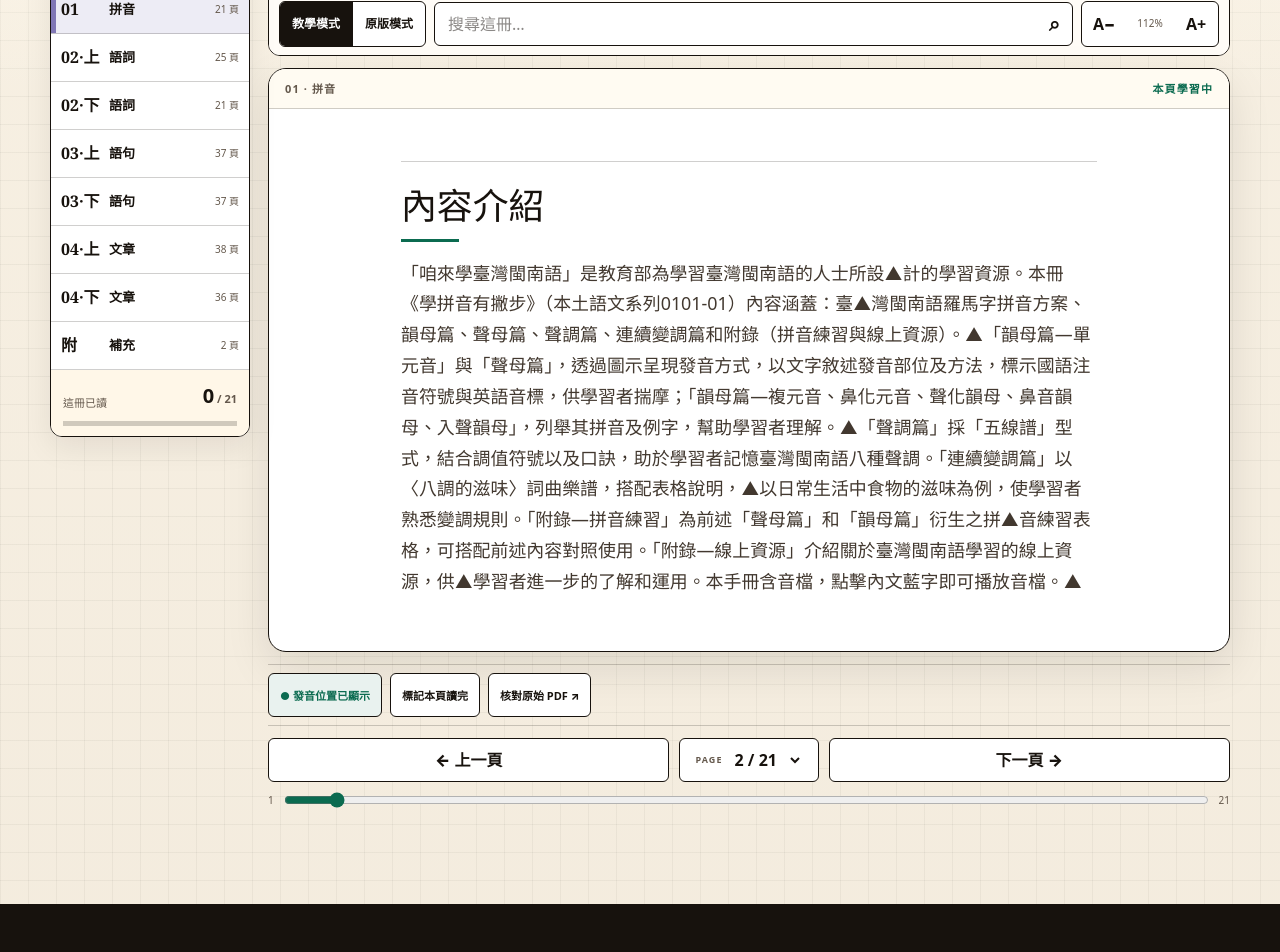
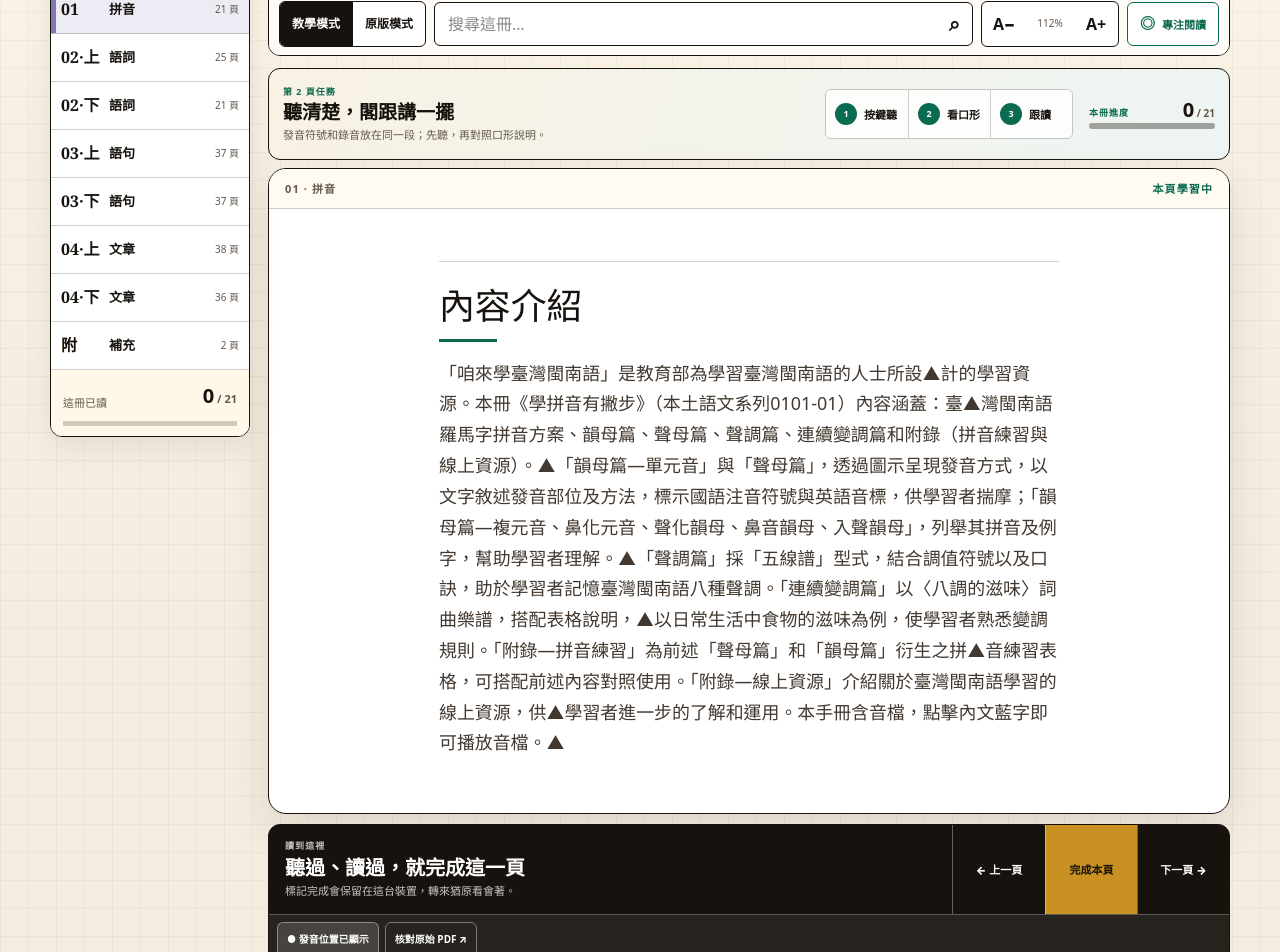
Before and after one commit to OpenFormosa/OpenTaigi, a Next.js app: page / in a window 1280 px wide. Shown: the part 2620-3572 px from the top of the page. Built offline with nearby package versions, Linux system fonts and the light colour scheme.

Commit message:
Improve guided reading experience

```diff
--- a/app/TaigiApp.tsx
+++ b/app/TaigiApp.tsx
@@ -159,6 +159,13 @@ type Sentence = {
 type LastPlace = {
   bookId: string;
   page: number;
+};
+
+type PageGuide = {
+  eyebrow: string;
+  title: string;
+  description: string;
+  steps: [string, string, string];
 };
 
 const SOURCE_ROOT =
@@ -489,6 +496,52 @@ function normalizeTeachingText(value: string) {
     .toLocaleLowerCase();
 }
 
+function guideForPage(
+  book: Book,
+  pageNumber: number,
+  vocabularyCount: number,
+  sentenceCount: number,
+): PageGuide {
+  if (vocabularyCount > 0) {
+    return {
+      eyebrow: `第 ${pageNumber} 頁任務`,
+      title: `學會 ${vocabularyCount} 个生活語詞`,
+      description: "按原位播放鍵聽詞頭，再看台羅、華語和完整例詞。",
+      steps: ["聽詞頭", "看詞義", "聽例詞"],
+    };
+  }
+  if (sentenceCount > 0) {
+    return {
+      eyebrow: `第 ${pageNumber} 頁任務`,
+      title: `聽懂 ${sentenceCount} 句生活台語`,
+      description: "先只聽語氣，跟著講一擺，最後才揭開華語提示。",
+      steps: ["先聽", "跟講", "揭提示"],
+    };
+  }
+  if (book.id === "pronunciation") {
+    return {
+      eyebrow: `第 ${pageNumber} 頁任務`,
+      title: "聽清楚，閣跟講一擺",
+      description: "發音符號和錄音放在同一段；先聽，再對照口形說明。",
+      steps: ["按鍵聽", "看口形", "跟讀"],
+    };
+  }
+  if (book.series === "文章") {
+    return {
+      eyebrow: `第 ${pageNumber} 頁任務`,
+      title: "讀一段，理解一段",
+      description: "先看標題抓主題，再依段落讀；遇到藍色播放鍵就原位聽。",
+      steps: ["抓主題", "逐段讀", "完成本頁"],
+    };
+  }
+  return {
+    eyebrow: `第 ${pageNumber} 頁任務`,
+    title: "照教材順序讀完這一頁",
+    description: "標題、說明和真人發音已排成同一條閱讀動線。",
+    steps: ["先預覽", "讀內容", "完成本頁"],
+  };
+}
+
 function audioForBlock(
   page: HtmlPage,
   side: "left" | "right",
@@ -532,6 +585,7 @@ export function TaigiApp() {
   const [readerQuery, setReaderQuery] = useState("");
   const [fontScale, setFontScale] = useState(1);
   const [showAudio, setShowAudio] = useState(true);
+  const [focusMode, setFocusMode] = useState(false);
   const [lastPlace, setLastPlace] = useState<LastPlace | null>(null);
   const [completed, setCompleted] = useState<Set<string>>(() =>
     typeof window === "undefined"
@@ -974,6 +1028,18 @@ export function TaigiApp() {
   const completeCount = activeBook
     ? [...completed].filter((key) => key.startsWith(`${activeBook.id}-`)).length
     : 0;
+  const pageGuide = activeBook
+    ? guideForPage(
+        activeBook,
+        pageNumber,
+        pageVocabulary.length,
+        sentencePageGroups.reduce(
+          (count, group) => count + group.sentences.length,
+          0,
+        ),
+      )
+    : null;
+  const pageIsComplete = completed.has(pageKey);
 
   return (
     <div className="site-shell" id="top">
@@ -1198,7 +1264,11 @@ export function TaigiApp() {
           </div>
 
           {mode === "reader" && (
-            <div className="reader-shell section-pad">
+            <div
+              className={`reader-shell section-pad ${
+                focusMode ? "focus-mode" : ""
+              }`}
+            >
               <aside className="reader-rail">
                 <header>
                   <small>HTML TEXTBOOK</small>
@@ -1332,6 +1402,22 @@ export function TaigiApp() {
                             A+
                           </button>
                         </div>
+                        <button
+                          type="button"
+                          className={`reader-focus-toggle ${
+                            focusMode ? "active" : ""
+                          }`}
+                          aria-pressed={focusMode}
+                          onClick={() => {
+                            setFocusMode((value) => !value);
+                            setReaderView("reading");
+                          }}
+                        >
+                          <span aria-hidden="true">
+                            {focusMode ? "×" : "◎"}
+                          </span>
+                          {focusMode ? "離開專注" : "專注閱讀"}
+                        </button>
                       </div>
 
                       {readerQuery && (
@@ -1355,6 +1441,44 @@ export function TaigiApp() {
                         </div>
                       )}
                     </div>
+
+                    {readerView === "reading" && pageGuide && (
+                      <section
+                        className="lesson-session-strip"
+                        aria-labelledby="page-learning-goal"
+                      >
+                        <div className="session-goal">
+                          <span>{pageGuide.eyebrow}</span>
+                          <strong id="page-learning-goal">
+                            {pageGuide.title}
+                          </strong>
+                          <p>{pageGuide.description}</p>
+                        </div>
+                        <ol aria-label="這頁的學習順序">
+                          {pageGuide.steps.map((step, index) => (
+                            <li key={step}>
+                              <b>{index + 1}</b>
+                              {step}
+                            </li>
+                          ))}
+                        </ol>
+                        <div
+                          className="session-progress"
+                          aria-label={`本冊已完成 ${completeCount} 頁，共 ${activeBook.pageCount} 頁`}
+                        >
+                          <span>本冊進度</span>
+                          <strong>
+                            {completeCount}
+                            <small> / {activeBook.pageCount}</small>
+                          </strong>
+                          <progress
+                            value={completeCount}
+                            max={activeBook.pageCount}
+                            aria-label={`本冊已完成 ${completeCount} 頁，共 ${activeBook.pageCount} 頁`}
+                          />
+                        </div>
+                      </section>
+                    )}
 
                     {readerView === "reading" ? (
                       <article
@@ -1368,7 +1492,7 @@ export function TaigiApp() {
                               ` · ${activePage.hotspots.length} 段真人發音`}
                           </span>
                           <strong>
-                            {completed.has(pageKey) ? "✓ 本頁已完成" : "本頁學習中"}
+                            {pageIsComplete ? "✓ 本頁已完成" : "本頁學習中"}
                           </strong>
                         </header>
                         {pageVocabulary.length > 0 ? (
@@ -1814,29 +1938,6 @@ export function TaigiApp() {
                       </div>
                     )}
 
-                    <div className="reader-options">
-                      <button
-                        className={showAudio ? "active" : ""}
-                        aria-pressed={showAudio}
-                        onClick={() => setShowAudio((value) => !value)}
-                      >
-                        {showAudio ? "● 發音位置已顯示" : "○ 顯示發音位置"}
-                      </button>
-                      <button
-                        className={completed.has(pageKey) ? "active" : ""}
-                        onClick={toggleCompleted}
-                      >
-                        {completed.has(pageKey) ? "✓ 本頁讀過矣" : "標記本頁讀完"}
-                      </button>
-                      <a
-                        href={activeBook.sourcePdf}
-                        target="_blank"
-                        rel="noreferrer"
-                      >
-                        核對原始 PDF ↗
-                      </a>
-                    </div>
-
                     {activePage.hotspots.length > 0 && (
                       <details className="page-audio-list">
                         <summary>
@@ -1867,48 +1968,70 @@ export function TaigiApp() {
                       </details>
                     )}
 
-                    <div className="page-nav">
-                      <button
+                    <section
+                      className={`lesson-finish ${
+                        pageIsComplete ? "is-complete" : ""
+                      }`}
+                      aria-labelledby="lesson-finish-title"
+                    >
+                      <div className="lesson-finish-copy">
+                        <span>
+                          {pageIsComplete ? "本頁完成" : "讀到這裡"}
+                        </span>
+                        <strong id="lesson-finish-title">
+                          {pageIsComplete
+                            ? "足𠢕！這頁已經收進進度"
+                            : "聽過、讀過，就完成這一頁"}
+                        </strong>
+                        <p>
+                          {pageIsComplete
+                            ? `本冊已完成 ${completeCount}／${activeBook.pageCount} 頁，可以繼續下一頁。`
+                            : "標記完成會保留在這台裝置，轉來猶原看會著。"}
+                        </p>
+                      </div>
+                      <div className="lesson-finish-actions">
+                        <button
+                          type="button"
+                          className="finish-back"
                           onClick={() => goToPage(pageNumber - 1)}
                           disabled={pageNumber === 1}
                         >
                           ← 上一頁
                         </button>
-                      <label>
-                        <span>PAGE</span>
-                        <select
-                          value={pageNumber}
-                          onChange={(event) =>
-                            goToPage(Number(event.target.value))
-                          }
-                        >
-                          {activeBook.pages.map((page) => (
-                            <option value={page.number} key={page.number}>
-                              {page.number} / {activeBook.pageCount}
-                            </option>
-                          ))}
-                        </select>
-                      </label>
-                      <button
+                        <button
+                          type="button"
+                          className="finish-complete"
+                          aria-pressed={pageIsComplete}
+                          onClick={toggleCompleted}
+                        >
+                          {pageIsComplete ? "✓ 已讀完" : "完成本頁"}
+                        </button>
+                        <button
+                          type="button"
+                          className="finish-next"
                           onClick={() => goToPage(pageNumber + 1)}
                           disabled={pageNumber === activeBook.pageCount}
                         >
                           下一頁 →
                         </button>
                       </div>
-                    <label className="page-range">
-                      <span>1</span>
-                      <input
-                        type="range"
-                        min="1"
-                        max={activeBook.pageCount}
-                        value={pageNumber}
-                        onChange={(event) =>
-                          goToPage(Number(event.target.value))
-                        }
-                      />
-                      <span>{activeBook.pageCount}</span>
-                    </label>
+                      <div className="lesson-secondary-actions">
+                        <button
+                          className={showAudio ? "active" : ""}
+                          aria-pressed={showAudio}
+                          onClick={() => setShowAudio((value) => !value)}
+                        >
+                          {showAudio ? "● 發音位置已顯示" : "○ 顯示發音位置"}
+                        </button>
+                        <a
+                          href={activeBook.sourcePdf}
+                          target="_blank"
+                          rel="noreferrer"
+                        >
+                          核對原始 PDF ↗
+                        </a>
+                      </div>
+                    </section>
                   </>
                 ) : (
                   <div className="loading-panel">
--- a/app/globals.css
+++ b/app/globals.css
@@ -809,6 +809,20 @@ mark {
   align-items: start;
 }
 
+.reader-shell.focus-mode {
+  grid-template-columns: minmax(0, 1000px);
+  justify-content: center;
+}
+
+.reader-shell.focus-mode .reader-rail {
+  display: none;
+}
+
+.reader-shell.focus-mode .reader-main {
+  width: 100%;
+  max-width: 1000px;
+}
+
 .reader-rail {
   position: sticky;
   top: 148px;
@@ -1033,7 +1047,7 @@ mark {
 .reader-tools {
   padding: 8px 10px;
   display: grid;
-  grid-template-columns: auto minmax(220px, 1fr) auto;
+  grid-template-columns: auto minmax(220px, 1fr) auto auto;
   gap: 8px;
   align-items: center;
   background: color-mix(in srgb, var(--paper-light) 45%, var(--surface));
@@ -1109,6 +1123,31 @@ mark {
   font-size: 10px;
 }
 
+.reader-focus-toggle {
+  min-height: var(--touch-target);
+  padding: 0 12px;
+  display: inline-flex;
+  align-items: center;
+  gap: 7px;
+  color: var(--green);
+  background: var(--surface);
+  border: 1px solid var(--green);
+  border-radius: var(--radius-sm);
+  font-size: 11px;
+  font-weight: 900;
+  white-space: nowrap;
+}
+
+.reader-focus-toggle span {
+  font-size: 15px;
+}
+
+.reader-focus-toggle:hover,
+.reader-focus-toggle.active {
+  color: var(--inverse);
+  background: var(--green);
+}
+
 .search-results {
   margin: 0;
   padding: 7px 10px;
@@ -1143,6 +1182,127 @@ mark {
 .search-results button.active {
   color: var(--inverse);
   background: var(--ink);
+}
+
+.lesson-session-strip {
+  min-height: 92px;
+  margin-bottom: 8px;
+  padding: 12px 14px;
+  display: grid;
+  grid-template-columns: minmax(240px, 1fr) auto 126px;
+  gap: 16px;
+  align-items: center;
+  color: var(--ink);
+  background:
+    linear-gradient(
+      112deg,
+      color-mix(in srgb, var(--ochre) 12%, var(--surface)),
+      color-mix(in srgb, var(--green) 7%, var(--surface))
+    );
+  border: 1px solid var(--line-strong);
+  border-radius: var(--radius-md);
+}
+
+.session-goal {
+  min-width: 0;
+  display: grid;
+  gap: 2px;
+}
+
+.session-goal > span,
+.session-progress > span {
+  color: var(--green);
+  font-size: 9px;
+  font-weight: 900;
+  letter-spacing: 0.11em;
+}
+
+.session-goal > strong {
+  font-family: var(--serif);
+  font-size: 19px;
+  line-height: 1.25;
+}
+
+.session-goal > p {
+  margin: 0;
+  color: var(--muted);
+  font-size: 11px;
+  line-height: 1.5;
+}
+
+.lesson-session-strip ol {
+  margin: 0;
+  padding: 0;
+  display: flex;
+  list-style: none;
+  border: 1px solid var(--line);
+  border-radius: var(--radius-sm);
+  overflow: hidden;
+}
+
+.lesson-session-strip li {
+  min-width: 82px;
+  min-height: 48px;
+  padding: 5px 9px;
+  display: flex;
+  align-items: center;
+  gap: 7px;
+  background: color-mix(in srgb, var(--surface) 86%, transparent);
+  font-size: 11px;
+  font-weight: 850;
+}
+
+.lesson-session-strip li + li {
+  border-left: 1px solid var(--line);
+}
+
+.lesson-session-strip li b {
+  width: 22px;
+  height: 22px;
+  display: grid;
+  flex: 0 0 auto;
+  place-items: center;
+  color: var(--inverse);
+  background: var(--green);
+  border-radius: 50%;
+  font-size: 9px;
+}
+
+.session-progress {
+  display: grid;
+  grid-template-columns: 1fr auto;
+  align-items: end;
+  gap: 3px 8px;
+}
+
+.session-progress > strong {
+  font-size: 20px;
+  line-height: 1;
+}
+
+.session-progress > strong small {
+  color: var(--muted);
+  font-size: 10px;
+}
+
+.session-progress progress {
+  grid-column: 1 / -1;
+  width: 100%;
+  height: 6px;
+  appearance: none;
+  overflow: hidden;
+  background: var(--line);
+  border: 0;
+  border-radius: 999px;
+}
+
+.session-progress progress::-webkit-progress-bar {
+  background: var(--line);
+}
+
+.session-progress progress::-webkit-progress-value,
+.session-progress progress::-moz-progress-bar {
+  background: var(--green);
 }
 
 .reading-sheet {
@@ -1173,7 +1333,8 @@ mark {
 }
 
 .reading-flow {
-  max-width: 780px;
+  width: 100%;
+  max-width: 44rem;
   margin-inline: auto;
   padding: 32px 42px 42px;
   font-size: calc(16px * var(--font-scale));
@@ -1926,34 +2087,6 @@ mark {
   }
 }
 
-.reader-options {
-  margin-top: 12px;
-  padding-block: 8px;
-  display: flex;
-  flex-wrap: wrap;
-  gap: 8px;
-  border-block: 1px solid var(--line);
-}
-
-.reader-options button,
-.reader-options a {
-  min-height: var(--touch-target);
-  padding: 0 11px;
-  display: inline-flex;
-  align-items: center;
-  background: var(--surface);
-  border: 1px solid var(--line-strong);
-  border-radius: var(--radius-sm);
-  font-size: 11px;
-  font-weight: 850;
-  text-decoration: none;
-}
-
-.reader-options .active {
-  color: var(--green);
-  background: color-mix(in srgb, var(--green) 9%, var(--surface));
-}
-
 .page-audio-list {
   margin-top: 10px;
   overflow: hidden;
@@ -2010,6 +2143,116 @@ mark {
   font-size: 9px;
 }
 
+.lesson-finish {
+  margin-top: 10px;
+  display: grid;
+  grid-template-columns: minmax(220px, 1fr) auto;
+  overflow: hidden;
+  color: var(--inverse);
+  background: var(--ink);
+  border: 1px solid var(--line-strong);
+  border-radius: var(--radius-md);
+}
+
+.lesson-finish.is-complete {
+  background: var(--green);
+}
+
+.lesson-finish-copy {
+  padding: 14px 16px;
+  display: grid;
+  align-content: center;
+  gap: 2px;
+}
+
+.lesson-finish-copy > span {
+  color: color-mix(in srgb, var(--inverse) 72%, transparent);
+  font-size: 9px;
+  font-weight: 900;
+  letter-spacing: 0.12em;
+}
+
+.lesson-finish-copy > strong {
+  font-family: var(--serif);
+  font-size: 20px;
+  line-height: 1.25;
+}
+
+.lesson-finish-copy > p {
+  margin: 0;
+  color: color-mix(in srgb, var(--inverse) 76%, transparent);
+  font-size: 11px;
+}
+
+.lesson-finish-actions {
+  display: grid;
+  grid-template-columns: auto auto auto;
+  align-items: stretch;
+  border-left: 1px solid color-mix(in srgb, var(--inverse) 34%, transparent);
+}
+
+.lesson-finish-actions button {
+  min-width: 92px;
+  min-height: 68px;
+  padding: 8px 12px;
+  color: var(--inverse);
+  background: transparent;
+  border: 0;
+  font-size: 11px;
+  font-weight: 900;
+}
+
+.lesson-finish-actions button + button {
+  border-left: 1px solid color-mix(in srgb, var(--inverse) 34%, transparent);
+}
+
+.lesson-finish-actions button:hover:not(:disabled) {
+  background: color-mix(in srgb, var(--inverse) 14%, transparent);
+}
+
+.lesson-finish-actions button:disabled {
+  cursor: not-allowed;
+  opacity: 0.36;
+}
+
+.lesson-finish-actions .finish-complete {
+  color: var(--ink);
+  background: var(--ochre);
+}
+
+.lesson-finish.is-complete .finish-complete {
+  color: var(--green);
+  background: var(--surface);
+}
+
+.lesson-secondary-actions {
+  grid-column: 1 / -1;
+  padding: 7px 8px;
+  display: flex;
+  gap: 6px;
+  background: color-mix(in srgb, var(--surface) 7%, transparent);
+  border-top: 1px solid color-mix(in srgb, var(--inverse) 24%, transparent);
+}
+
+.lesson-secondary-actions button,
+.lesson-secondary-actions a {
+  min-height: 36px;
+  padding: 0 9px;
+  display: inline-flex;
+  align-items: center;
+  color: var(--inverse);
+  background: transparent;
+  border: 1px solid color-mix(in srgb, var(--inverse) 38%, transparent);
+  border-radius: var(--radius-sm);
+  font-size: 10px;
+  font-weight: 850;
+  text-decoration: none;
+}
+
+.lesson-secondary-actions .active {
+  background: color-mix(in srgb, var(--inverse) 15%, transparent);
+}
+
 .page-audio-list button b {
   color: var(--red);
   font-size: 10px;
@@ -2022,66 +2265,6 @@ mark {
   font-style: normal;
   text-overflow: ellipsis;
   white-space: nowrap;
-}
-
-.page-nav {
-  margin-top: 12px;
-  display: grid;
-  grid-template-columns: 1fr auto 1fr;
-  gap: 10px;
-}
-
-.page-nav > button,
-.page-nav label {
-  min-height: 44px;
-  padding: 0 15px;
-  display: flex;
-  align-items: center;
-  justify-content: center;
-  background: var(--surface);
-  border: 1px solid var(--line-strong);
-  border-radius: var(--radius-sm);
-  font-weight: 900;
-}
-
-.page-nav > button:last-child {
-  justify-self: stretch;
-}
-
-.page-nav > button:disabled {
-  cursor: not-allowed;
-  opacity: 0.38;
-}
-
-.page-nav label {
-  gap: 8px;
-}
-
-.page-nav label span {
-  color: var(--muted);
-  font-size: 9px;
-  letter-spacing: 0.12em;
-}
-
-.page-nav select {
-  background: transparent;
-  border: 0;
-  font-weight: 900;
-}
-
-.page-range {
-  margin-top: 10px;
-  display: grid;
-  grid-template-columns: auto 1fr auto;
-  gap: 10px;
-  align-items: center;
-  color: var(--muted);
-  font-size: 10px;
-}
-
-.page-range input {
-  width: 100%;
-  accent-color: var(--green);
 }
 
 .loading-panel {
@@ -3138,6 +3321,15 @@ mark {
 
   .rail-progress {
     display: none;
+  }
+
+  .lesson-session-strip {
+    grid-template-columns: minmax(0, 1fr) 126px;
+    gap: 10px 14px;
+  }
+
+  .session-goal {
+    grid-column: 1 / -1;
   }
 
   .word-table .table-labels,
@@ -3423,6 +3615,10 @@ mark {
     flex: 0 0 auto;
   }
 
+  .reader-focus-toggle {
+    flex: 0 0 auto;
+  }
+
   .search-results {
     grid-template-columns: 1fr;
   }
@@ -3433,6 +3629,46 @@ mark {
 
   .reading-flow h3 {
     font-size: calc(28px * var(--font-scale));
+  }
+
+  .lesson-session-strip {
+    padding: 10px;
+    grid-template-columns: 1fr;
+    gap: 8px;
+  }
+
+  .session-goal {
+    grid-column: auto;
+  }
+
+  .session-goal > p {
+    font-size: 10px;
+  }
+
+  .lesson-session-strip ol {
+    width: 100%;
+  }
+
+  .lesson-session-strip li {
+    min-width: 0;
+    flex: 1;
+    justify-content: center;
+    padding-inline: 5px;
+  }
+
+  .session-progress {
+    grid-template-columns: auto 1fr auto;
+    align-items: center;
+  }
+
+  .session-progress > strong {
+    grid-column: 3;
+    grid-row: 1;
+  }
+
+  .session-progress progress {
+    grid-column: 2;
+    grid-row: 1;
   }
 
   .sound-lesson {
@@ -3523,13 +3759,22 @@ mark {
     grid-template-columns: 1fr;
   }
 
-  .page-nav {
-    grid-template-columns: 1fr 1fr;
-  }
-
-  .page-nav label {
-    grid-column: 1 / -1;
-    grid-row: 1;
+  .lesson-finish {
+    grid-template-columns: 1fr;
+  }
+
+  .lesson-finish-copy {
+    padding: 13px 14px;
+  }
+
+  .lesson-finish-actions {
+    border-top: 1px solid color-mix(in srgb, var(--inverse) 34%, transparent);
+    border-left: 0;
+  }
+
+  .lesson-finish-actions button {
+    min-width: 0;
+    min-height: 52px;
   }
 
   .site-footer {
```
Also changed, not shown: 2 other files (tests, documents, lock files or other folders). Lines whose indentation alone changed are shown as unchanged.
